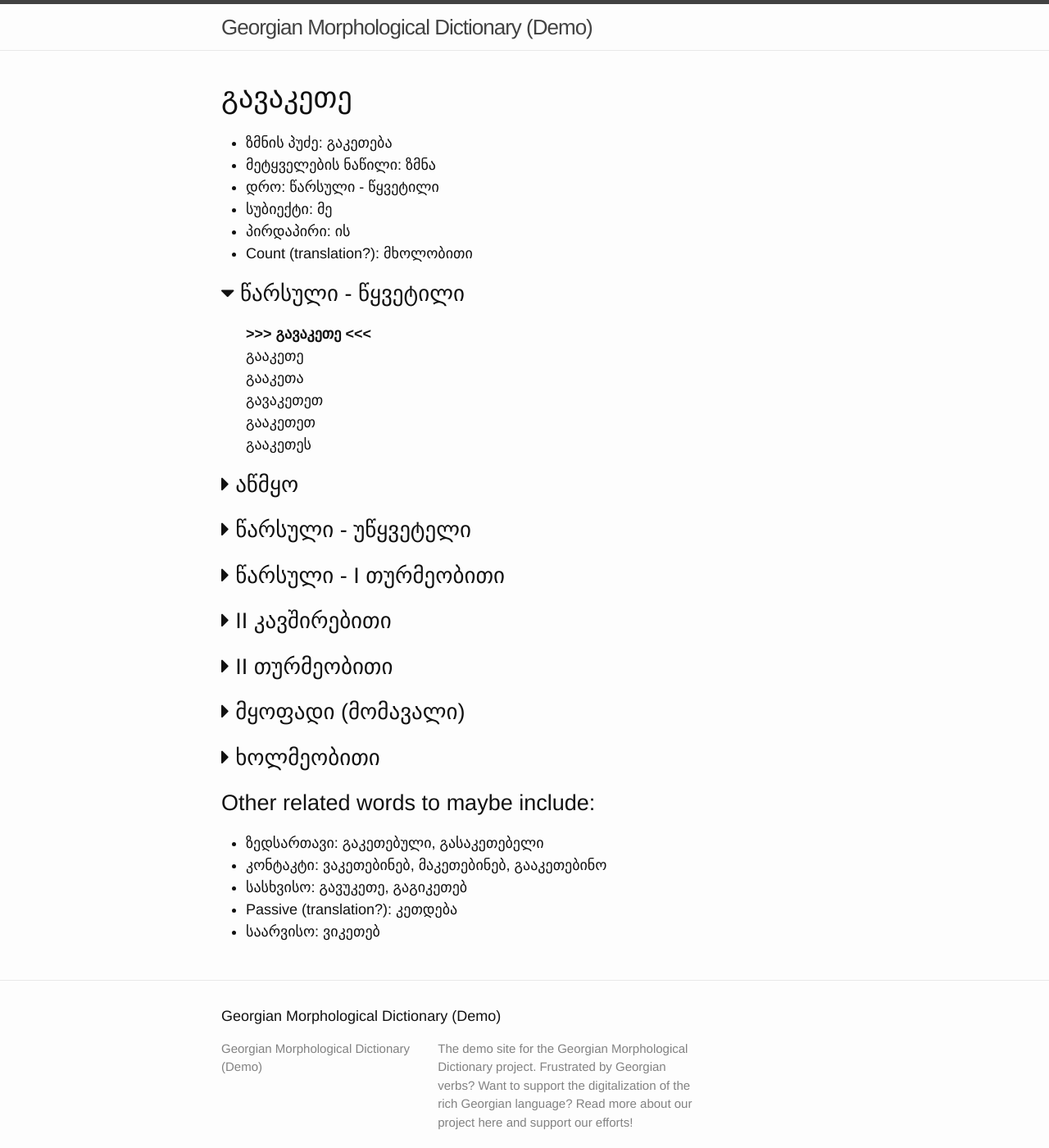
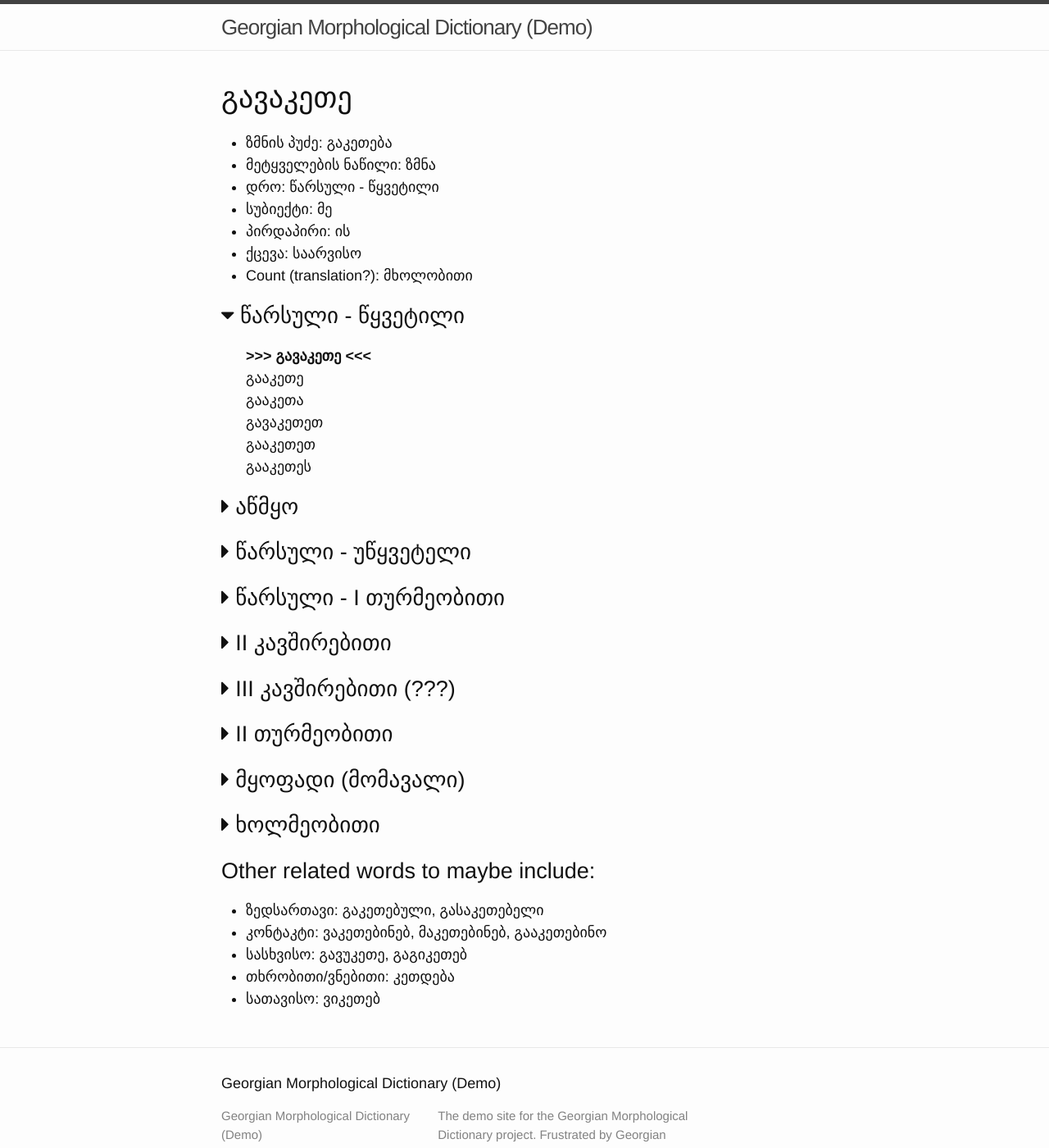
Before and after one commit to nwshane/georgian-morphology-demo, a Jekyll site: the page built from _posts/words/2016-03-02-გავაკეთე.markdown, in a window 1280 px wide and 1400 px high. Shown: the whole window at 82% size. Built offline with Jekyll 4.4.1, drawn with Linux system fonts in a browser that asks for light colours; nearby versions of some CDN libraries.

Commit message:
More გავაკეთე corrections/additions.

```diff
--- a/_posts/words/2016-03-02-გავაკეთე.markdown
+++ b/_posts/words/2016-03-02-გავაკეთე.markdown
@@ -13,6 +13,7 @@ categories: words
   * დრო: წარსული - წყვეტილი
   * სუბიექტი: მე
   * პირდაპირი: ის
+  * ქცევა: საარვისო
   * Count (translation?): მხოლობითი
 </section>
 
@@ -104,6 +105,23 @@ categories: words
 
   <h2 class='js-expand-collapse-siblings'>
     <i class="fa fa-caret-right"></i>
+    III კავშირებითი (???)
+  </h2>
+
+  * ვაკეთებდე
+  * აკეთებდე
+  * აკეთებდეს
+  * ვაკეთებდეთ
+  * აკეთებდეთ
+  * აკეთებდნენ (???)
+  {: .is-collapsed }
+
+</section>
+
+<section class='verb-block'>
+
+  <h2 class='js-expand-collapse-siblings'>
+    <i class="fa fa-caret-right"></i>
     II თურმეობითი
   </h2>
 
@@ -156,5 +174,5 @@ categories: words
 * ზედსართავი: გაკეთებული, გასაკეთებელი
 * კონტაკტი: ვაკეთებინებ, მაკეთებინებ, გააკეთებინო
 * სასხვისო: გავუკეთე, გაგიკეთებ
-* Passive (translation?): კეთდება
-* საარვისო: ვიკეთებ
+* თხრობითი/ვნებითი: კეთდება
+* სათავისო: ვიკეთებ
```
